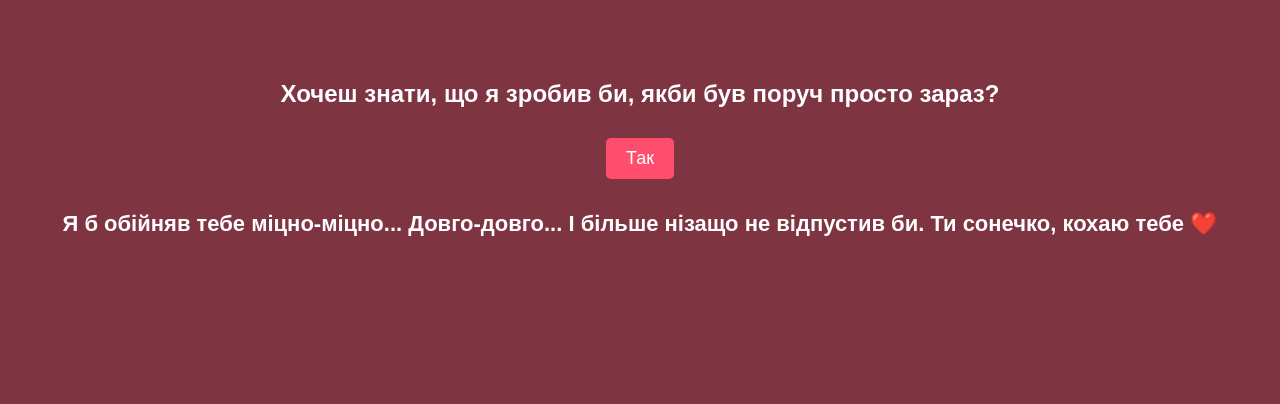
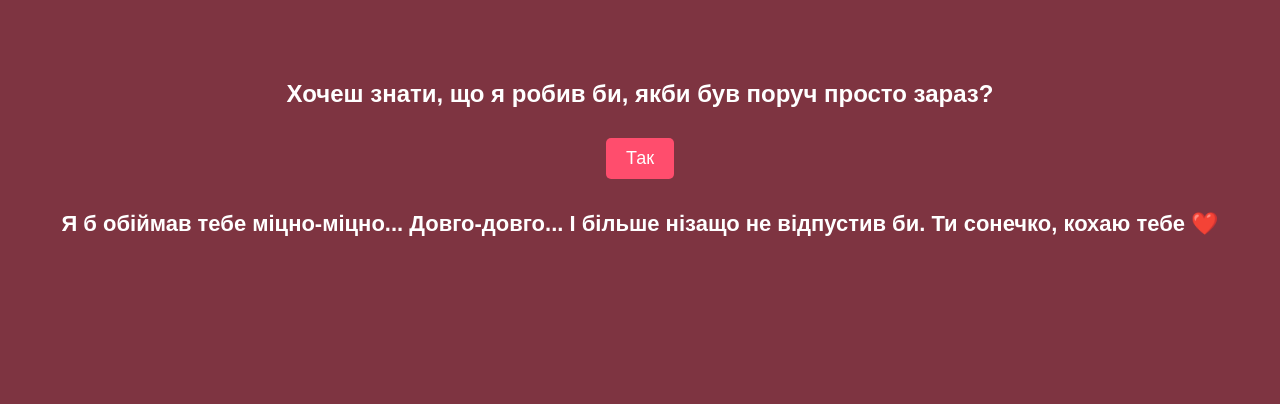
Before and after one commit to Bohdan1410/my-love-page, a plain HTML site: page index.html in a window 1280 px wide. Both pictures are taken after a click on the button "Так". Shown: the top 404 px of the page. Drawn offline with Linux system fonts and the light colour scheme.

Commit message:
Update index.html

```diff
--- a/index.html
+++ b/index.html
@@ -89,14 +89,14 @@
 <body>
 
     <div class="container">
-        <h1>Хочеш знати, що я зробив би, якби був поруч просто зараз?</h1>
+        <h1>Хочеш знати, що я робив би, якби був поруч просто зараз?</h1>
 
         <div class="buttons">
             <button id="yes">Так</button>
             <button id="no">Ні</button>
         </div>
 
-        <p class="message hidden">Я б обійняв тебе міцно-міцно... Довго-довго... І більше нізащо не відпустив би. Ти сонечко, кохаю тебе ❤️</p>
+        <p class="message hidden">Я б обіймав тебе міцно-міцно... Довго-довго... І більше нізащо не відпустив би. Ти сонечко, кохаю тебе ❤️</p>
 
         <img id="ourPhoto" src="https://github.com/Bohdan1410/my-love-page/blob/main/photo_5348231416468600861_y.jpg?raw=true" alt="Наше фото" class="photo">
 
```
